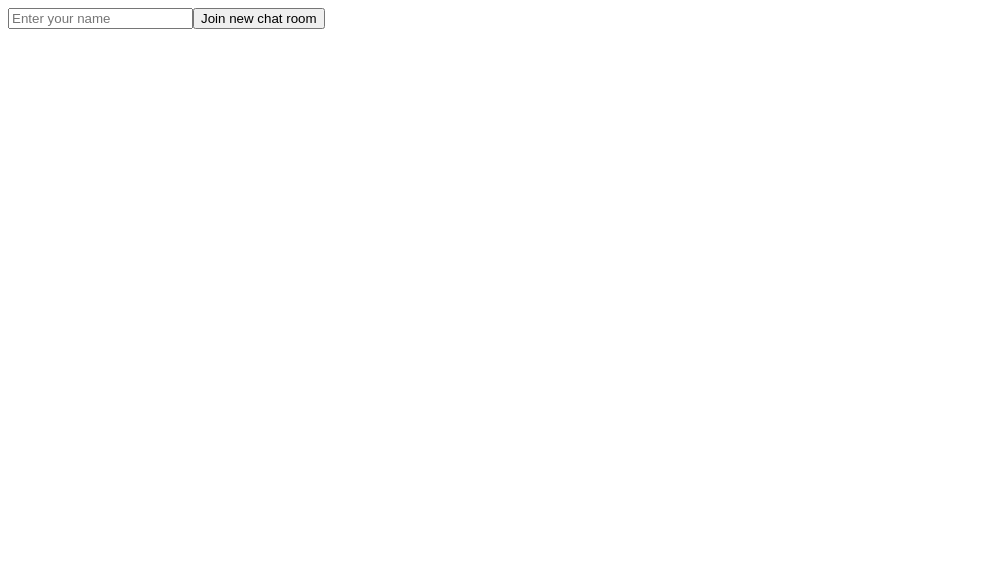
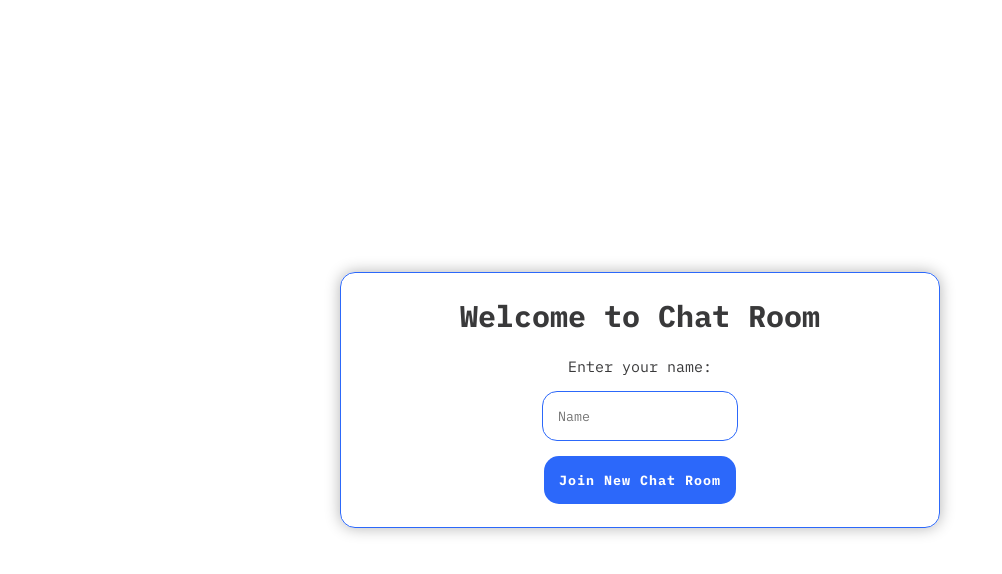
Before and after one commit to LukinaVA/text-chat-room, a React (Create React App) app in the folder client/: page / in a window 1280 px wide. Shown: the top 574 px of the page, without its empty margins (0-1002 px from the left). Built offline with nearby package versions, Linux system fonts and the light colour scheme; no server answers.

Commit message:
JoinPage styles

```diff
--- a/client/package.json
+++ b/client/package.json
@@ -8,6 +8,7 @@
     "@testing-library/user-event": "^12.1.10",
     "axios": "^0.21.1",
     "history": "^4.10.1",
+    "node-sass": "^5.0.0",
     "react": "^17.0.2",
     "react-dom": "^17.0.2",
     "react-router": "^5.2.0",
--- a/client/src/App.js
+++ b/client/src/App.js
@@ -1,10 +1,12 @@
 import React, {useReducer, useEffect} from 'react';
+import {Route, Switch} from 'react-router';
 
 import reducer from './reducer';
 import JoinPage from './components/JoinPage/JoinPage';
 import ChatRoom from './components/ChatRoom/ChatRoom';
-import axios from 'axios';
-import {Route, Switch} from 'react-router';
+
+import './styles.scss';
+
 import socket from './socket';
 
 function App() {
--- a/client/src/components/JoinPage/JoinPage.js
+++ b/client/src/components/JoinPage/JoinPage.js
@@ -1,6 +1,8 @@
 import React from 'react';
 import socket from '../../socket';
 import axios from 'axios';
+
+import './joinPage.scss'
 
 const JoinPage = ({onJoin}) => {
     const [userName, setUserName] = React.useState('');
@@ -9,12 +11,10 @@ const JoinPage = ({onJoin}) => {
         if (!userName) {
             return alert('Enter your name, please :)');
         }
-        console.log(document.location.pathname.split('/')[1])
+
         const roomId = document.location.pathname.split('/')[1] === '' ? (
                 (await axios.get('http://localhost:9095')).data
             ) : (document.location.pathname.split('/')[2]);
-
-        console.log(roomId);
 
         const obj = {
             userName,
@@ -28,13 +28,17 @@ const JoinPage = ({onJoin}) => {
 
     return (
         <div className='join-page'>
+            <h1 className='join-page__title'>Welcome to Chat Room</h1>
+            <label htmlFor='userName' className='join-page__label'>Enter your name: </label>
             <input
+                id='userName'
+                className='join-page__user-name'
                 type='text'
-                placeholder='Enter your name'
+                placeholder='Name'
                 value={userName}
                 onChange={(e) => setUserName(e.target.value)}
             />
-            <button className='join-page__bth' onClick={joinNewChat}>Join new chat room</button>
+            <button className='join-page__bth' onClick={joinNewChat}>Join New Chat Room</button>
         </div>
     );
 }
--- /dev/null
+++ b/client/src/components/JoinPage/joinPage.scss
@@ -0,0 +1,55 @@
+@import "../../vars";
+
+.join-page {
+  max-width: 40rem;
+  width: 100%;
+
+  display: flex;
+  flex-direction: column;
+
+  align-items: center;
+  justify-content: center;
+
+  padding: 1.5rem;
+
+
+  box-shadow: 0 0 1rem rgba(0, 0, 0, .3);
+}
+
+.join-page,
+.join-page__user-name {
+  border: 1px solid $blue;
+  border-radius: 1rem;
+}
+
+.join-page__title {
+  margin-bottom: 1.5rem;
+}
+
+.join-page__label,
+.join-page__user-name {
+  margin-bottom: 1rem;
+}
+
+.join-page__user-name,
+.join-page__bth {
+  padding: 1rem;
+
+  font-family: inherit;
+  color: inherit;
+}
+
+.join-page__bth {
+  font-weight: 700;
+  letter-spacing: 1px;
+  color: #fff;
+
+  border-radius: 1rem;
+  background-color: $blue;
+  cursor: pointer;
+
+  transition: background-color .1s linear 0s;
+  &:hover {
+    background-color: $dark-blue;
+  }
+}
--- a/client/src/index.js
+++ b/client/src/index.js
@@ -4,12 +4,10 @@ import { BrowserRouter as Router } from 'react-router-dom';
 
 import App from './App';
 
-// const newUrl = get(localhost:9095)
 ReactDOM.render(
   <React.StrictMode>
     <Router>
         <App />
-
     </Router>
   </React.StrictMode>,
   document.getElementById('root')
--- /dev/null
+++ b/client/src/styles.scss
@@ -0,0 +1,37 @@
+@import url('https://fonts.googleapis.com/css2?family=IBM+Plex+Mono:wght@400;700&display=swap');
+@import "vars";
+
+*,
+*:before,
+*:after {
+  box-sizing: border-box;
+  outline: none;
+}
+
+* {
+  padding: 0;
+  margin: 0;
+  border: 0;
+}
+
+ul {
+  list-style: none;
+}
+
+html {
+  font-family: 'IBM Plex Mono', monospace;
+  font-size: 15px;
+  color: $gray;
+}
+
+.app {
+  height: 100%;
+  min-height: 100vh;
+  overflow: hidden;
+
+  padding: 1rem;
+
+  display: flex;
+  align-items: center;
+  justify-content: center;
+}
--- /dev/null
+++ b/client/src/vars.scss
@@ -0,0 +1,3 @@
+$blue: #2c68fa;
+$dark-blue: #143eb3;
+$gray: #39393a;
```
Also changed, not shown: 2 other files (tests, documents, lock files or other folders).
